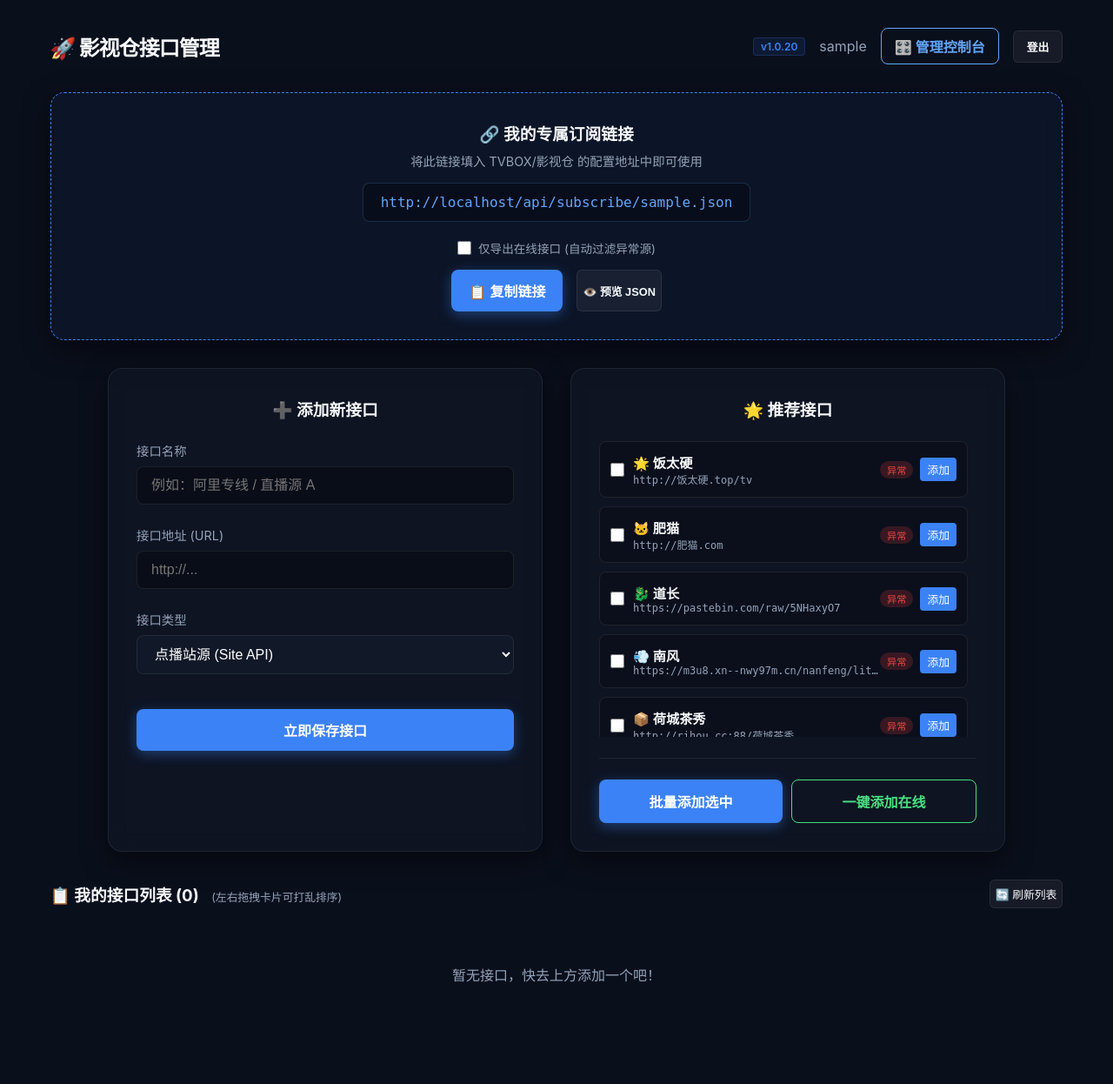
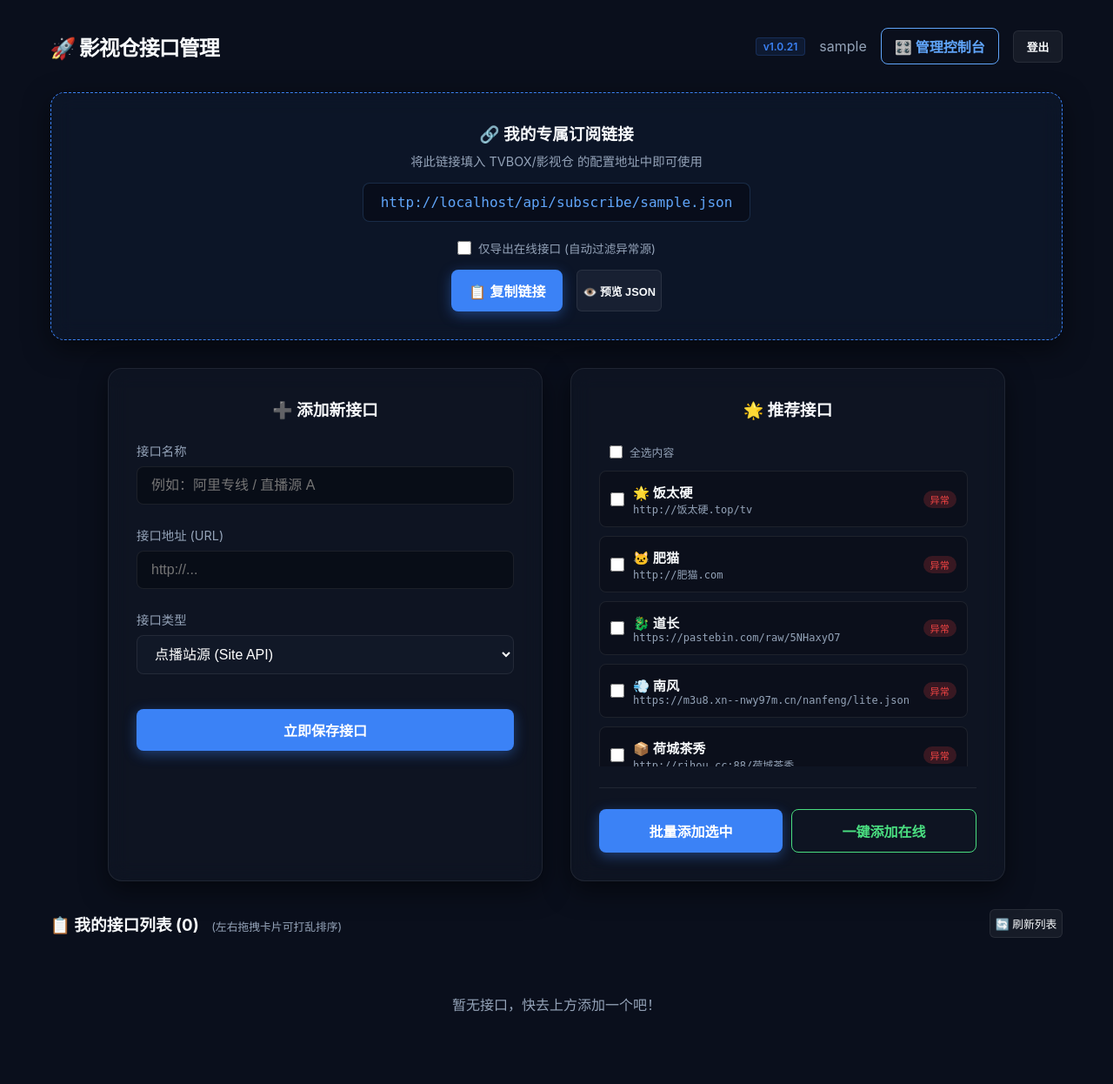
Before and after one commit to eastar23/tvbox-manager, a Flask app: page /dashboard in a window 1280 px wide. Shown: the whole page at 87% size. Before the commit the page ends 1129 px from the top, so only its background shows below. Run offline with Flask 3, Linux system fonts and the light colour scheme; the visitor is signed in with stand-in values (Sample User, id 1); data that the repository does not hold is empty.

Commit message:
feat: simplify recommended list UI and add select all functionality

```diff
--- a/app.py
+++ b/app.py
@@ -20,7 +20,7 @@ DATABASE = os.environ.get('DB_PATH', '/app/data/database.db')
 REG_CODE = os.environ.get('REG_CODE', '888888')
 ADMIN_PASSWORD = os.environ.get('ADMIN_PASSWORD', 'admin888')
 BASE_URL = os.environ.get('BASE_URL', '').rstrip('/')
-APP_VERSION = "v1.0.20"  # 当前软件版本号
+APP_VERSION = "v1.0.21"  # 当前软件版本号
 
 def get_db():
     conn = sqlite3.connect(DATABASE, timeout=10)
--- a/templates/dashboard.html
+++ b/templates/dashboard.html
@@ -103,6 +103,10 @@
 
                 <div class="glass-panel recommended-panel" style="flex: 1; min-width: 300px; max-width: 500px; margin: 0; display: flex; flex-direction: column;">
                     <h3 style="margin-bottom: 1.5rem; text-align: center;">🌟 推荐接口</h3>
+                    <div style="display: flex; align-items: center; gap: 8px; margin-bottom: 10px; padding: 0 12px; height: 24px;">
+                        <input type="checkbox" id="selectAllRec" onclick="toggleSelectAllRec(this)" style="width: 15px; height: 15px; cursor: pointer;">
+                        <label for="selectAllRec" style="font-size: 0.8rem; color: var(--text-muted); cursor: pointer; user-select: none;">全选内容</label>
+                    </div>
                     <div id="recommendedList" style="flex-grow: 1; overflow-y: auto; max-height: 340px; padding-right: 10px; display: flex; flex-direction: column; gap: 10px;">
                         <p style="text-align: center; color: var(--text-muted); margin-top: 2rem;">加载中...</p>
                     </div>
@@ -390,6 +394,7 @@
                 const container = document.getElementById('recommendedList');
                 if (json.status === 'success' && json.data) {
                     container.innerHTML = '';
+                    document.getElementById('selectAllRec').checked = false; // 重置全选状态
                     json.data.forEach((item, index) => {
                         const recId = 'rec_' + index;
                         const row = document.createElement('div');
@@ -405,7 +410,6 @@
                                 </div>
                                 <div style="display: flex; align-items: center; gap: 8px; flex-shrink: 0;">
                                     <span class="status-badge status-checking" id="rec-status-${index}" style="font-size: 0.7rem;">查</span>
-                                    <button class="action-btn" style="padding: 4px 8px; font-size: 0.8rem; background: var(--accent); color: white; border: none; border-radius: 4px;" onclick="addSingleRecommended('${item.name}', '${item.link}')">添加</button>
                                 </div>
                             </div>
                         `;
@@ -483,7 +487,13 @@
             // Uncheck all after success
             if(successCount > 0) {
                 checkboxes.forEach(cb => cb.checked = false);
+                document.getElementById('selectAllRec').checked = false;
             }
+        }
+
+        function toggleSelectAllRec(master) {
+            const checkboxes = document.querySelectorAll('.rec-checkbox');
+            checkboxes.forEach(cb => cb.checked = master.checked);
         }
 
         async function addOnlineOnly() {
```
Also changed, not shown: README.md.
